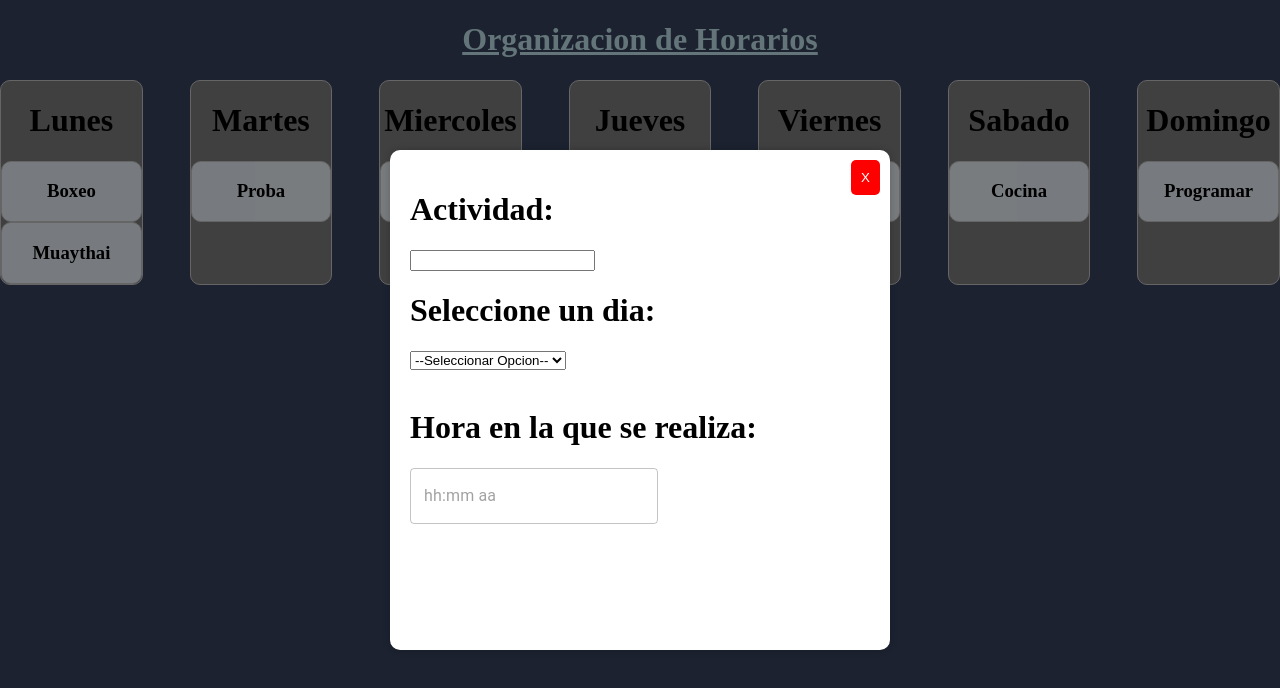
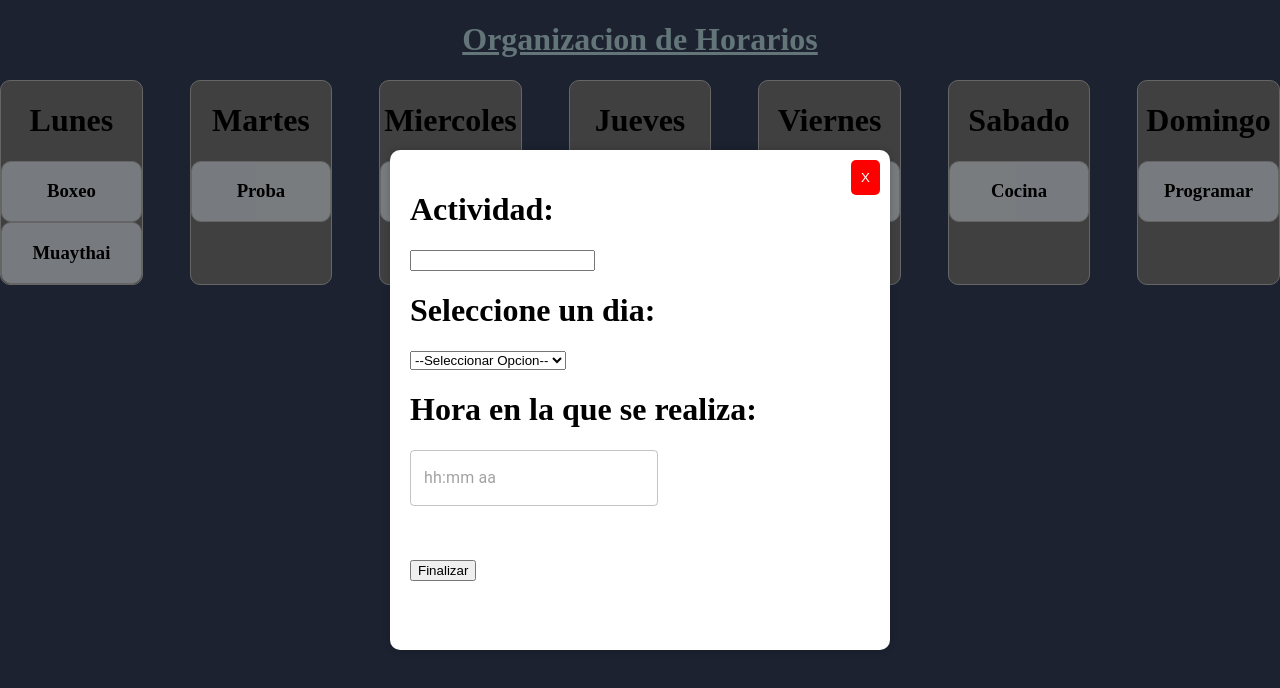
Before and after one commit to matulibe/organizador-horarios, a React (Create React App) app: page / in a window 1280 px wide. Both pictures are taken after a click on the button "Crear". Shown: the top 688 px of the page. Built offline with nearby package versions, Linux system fonts and the light colour scheme.

Commit message:
Funcion de agregar actividad completada

```diff
--- a/package.json
+++ b/package.json
@@ -24,6 +24,7 @@
     "react-dom": "^18.2.0",
     "react-scripts": "5.0.1",
     "styled-components": "^6.1.6",
+    "uuid": "^9.0.1",
     "web-vitals": "^2.1.4"
   },
   "scripts": {
--- a/src/components/DataActividades.js
+++ b/src/components/DataActividades.js
@@ -1,44 +1,46 @@
+import { v4 as uuidv4 } from 'uuid';
+
 export const dias = ['Lunes', 'Martes', 'Miercoles', 'Jueves', 'Viernes', 'Sabado', 'Domingo']
 
 export const actividades = [
     {
         nombre: 'Boxeo',
         dia: 'Lunes',
-        id: "1"
+        id: uuidv4()
     },
     {
         nombre: 'Proba',
         dia: 'Martes',
-        id: "2"
+        id: uuidv4()
     },
     {
         nombre: 'Orga',
         dia: 'Miercoles',
-        id: "3"
+        id: uuidv4()
     },
     {
         nombre: 'Tenis',
         dia: 'Jueves',
-        id: "4"
+        id: uuidv4()
     },
     {
         nombre: 'ArqSoft',
         dia: 'Viernes',
-        id: "5"
+        id: uuidv4()
     },
     {
         nombre: 'Cocina',
         dia: 'Sabado',
-        id: "6"
+        id: uuidv4()
     },
     {
         nombre: 'Programar',
         dia: 'Domingo',
-        id: "7"
+        id: uuidv4()
     },
     {
         nombre: 'Muaythai',
         dia: 'Lunes',
-        id: "8"
+        id: uuidv4()
     }
 ]
--- a/src/components/DropdownMenu.js
+++ b/src/components/DropdownMenu.js
@@ -2,16 +2,16 @@ import React from 'react'
 import './DropdownMenu.css'
 import { dias } from './DataActividades';
 
-function DropdownMenu() {
+function DropdownMenu(props) {
     const opciones = [...dias];
     return (
         <div className='dropdown-menu'>
             <h1>Seleccione un dia:</h1>
-            <select>
-                <option value='' disabled selected>--Seleccionar Opcion--</option>
-                {opciones.map((dia) => (
-                    <option value={dia}>
-                        {dia}
+            <select value={props.value} onChange={props.onChange}>
+                <option value='' disabled>--Seleccionar Opcion--</option>
+                {opciones.map((diaEleccion) => (
+                    <option value={diaEleccion} key={diaEleccion.toLowerCase()}>
+                        {diaEleccion}
                     </option>
                 ))}
             </select>
--- a/src/components/Planilla.js
+++ b/src/components/Planilla.js
@@ -1,5 +1,6 @@
 import React, { useState } from "react";
 import { DragDropContext } from "react-beautiful-dnd";
+import { v4 as uuidv4 } from 'uuid';
 import Dia from "./Dia";
 import PopupCrear from "./PopupCrear.js"
 import {dias, actividades as actividadesIniciales} from "./DataActividades"
@@ -15,7 +16,6 @@ export default function Planilla() {
      *  Funcion destinada a cambiar de lugar los horarios
      *  Tomara los datos que tienen son el id del arrastrable,
      *  la fila de destino y la de origen.
-     *  Chequeara cada caso posible y hara el analisis necesario
      *
      */
     const handleDragEnd = (e) => {
@@ -25,27 +25,30 @@ export default function Planilla() {
             return;
         }
 
-        if(destination.droppableId === source.droppableId){
+        if (destination.droppableId === source.droppableId) {
             return;
         }
 
-        const actividadesActualizadas = [...actividades];
+        const actividadesAux = actividades.map((act) => ({ ...act }));
 
-        const actMovida = actividadesActualizadas.find((act) => act.id === draggableId);
+        const actMovida = actividadesAux.find((act) => act.id === draggableId);
 
         const str = destination.droppableId;
         actMovida.dia = str[0].toUpperCase() + str.slice(1);
-        actividadesActualizadas.splice(source.index, 1);
 
-        actividadesActualizadas.splice(destination.index, 0, actMovida);
+        const sinActAux = actividadesAux.filter((act) => act.id !== draggableId);
+        const actividadesActualizadas = [...sinActAux.slice(0, destination.index), actMovida, ...sinActAux.slice(destination.index)];
 
-
-        //Actualizo
         setActividades(actividadesActualizadas);
     };
 
+
+    /*
+     * Toma el vector de actividades y filtra las actividades por dia y las agrega al
+     * vector del dia al cual pertenecen
+     */
     const columnas = dias.map((dia)=>{
-        const actividadEnDia = actividadesIniciales.filter((actividad)=> actividad.dia === dia)
+        const actividadEnDia = actividades.filter((actividad)=> actividad.dia === dia)
         return{
             dia,
             id: dia.toLowerCase(),
@@ -53,6 +56,24 @@ export default function Planilla() {
         }
     })
 
+    /*
+    * Recibe los parametros de la actividad a crear, crea dicha actividad y
+    * la agrega al vector
+    */
+    const agregarActividad = (nombre, dia) => {
+        const nuevaActividad = {
+            nombre: nombre,
+            dia: dia,
+            id: uuidv4()
+        };
+
+        const nuevoArray = [...actividades];
+        nuevoArray.push(nuevaActividad)
+
+        setActividades(nuevoArray);
+    };
+
+    console.log(actividades)
     return (
         <div>
             <main>
@@ -62,7 +83,7 @@ export default function Planilla() {
                 <DragDropContext onDragEnd={handleDragEnd}>
                     <div className="Dias">
                         {columnas.map((columna)=>(
-                            <div className="Dia">
+                            <div className="Dia" key={columna.id}>
                                 <Dia nombre={columna.dia} actividades={columna.actividades} id={columna.id} />
                             </div>
                         ))}
@@ -74,8 +95,7 @@ export default function Planilla() {
                     <button className="boton">Guardar</button>
                 </div>
             </main>
-                <PopupCrear trigger={popup} setTrigger={setPopup}>
-                </PopupCrear>
+                <PopupCrear trigger={popup} setTrigger={setPopup} agregarActividad={agregarActividad} />
         </div>
     );
 }
--- a/src/components/PopupCrear.js
+++ b/src/components/PopupCrear.js
@@ -5,16 +5,31 @@ import SelectorHorarios from './SelectorHorarios.js';
 
 function PopupCrear(props){
     const [nombre, setNombre]=useState('');
+    const [dia, setDia] = useState('')
+    console.log(nombre);
+    console.log(dia);
+
+    const handleSave = () => {
+        props.agregarActividad(nombre, dia)
+
+        setNombre('');
+        setDia('');
+        props.setTrigger(false);
+    }
+
     return (props.trigger) ? (
         <div className='fondoPopup'>
             <div className='centroPopup'>
                 <button className='botonCancelar' onClick={()=> props.setTrigger(false)}>X</button>
                 <div className='seteoActividad'>
                     <h1>Actividad:</h1>
-                    <input type='text' value={nombre} onChange={(e) => setNombre(e.target.nombre)} />
-                    <DropdownMenu />
-                    <br></br>
+                    <input type='text' value={nombre} onChange={(e) => setNombre(e.target.value)} />
+                    <DropdownMenu value={dia} onChange={(e) => setDia(e.target.value)} />
                     <SelectorHorarios />
+                    <br />
+                    <br />
+                    <br />
+                    <button className='botonGuardar' onClick={handleSave}>Finalizar</button>
                 </div>
             </div>
         </div>
--- a/src/components/SelectorHorarios.js
+++ b/src/components/SelectorHorarios.js
@@ -1,14 +1,19 @@
-import React from "react";
+import React, { useState } from "react";
 import './SelectorHorarios.css'
 import { TimePicker, LocalizationProvider} from "@mui/x-date-pickers";
 import { AdapterDateFns } from '@mui/x-date-pickers/AdapterDateFns';
 
 function SelectorHorarios(){
+    const [hora, setHora]=useState(null)
+    console.log(hora)
     return(
         <div>
             <h1>Hora en la que se realiza:</h1>
             <LocalizationProvider dateAdapter={AdapterDateFns}>
-                <TimePicker></TimePicker>
+                <TimePicker
+                value={hora}
+                onChange={(horaNueva)=> {setHora(horaNueva) }}
+                />
             </LocalizationProvider>
         </div>
     )
```
Also changed, not shown: 1 other file (tests, documents, lock files or other folders).
